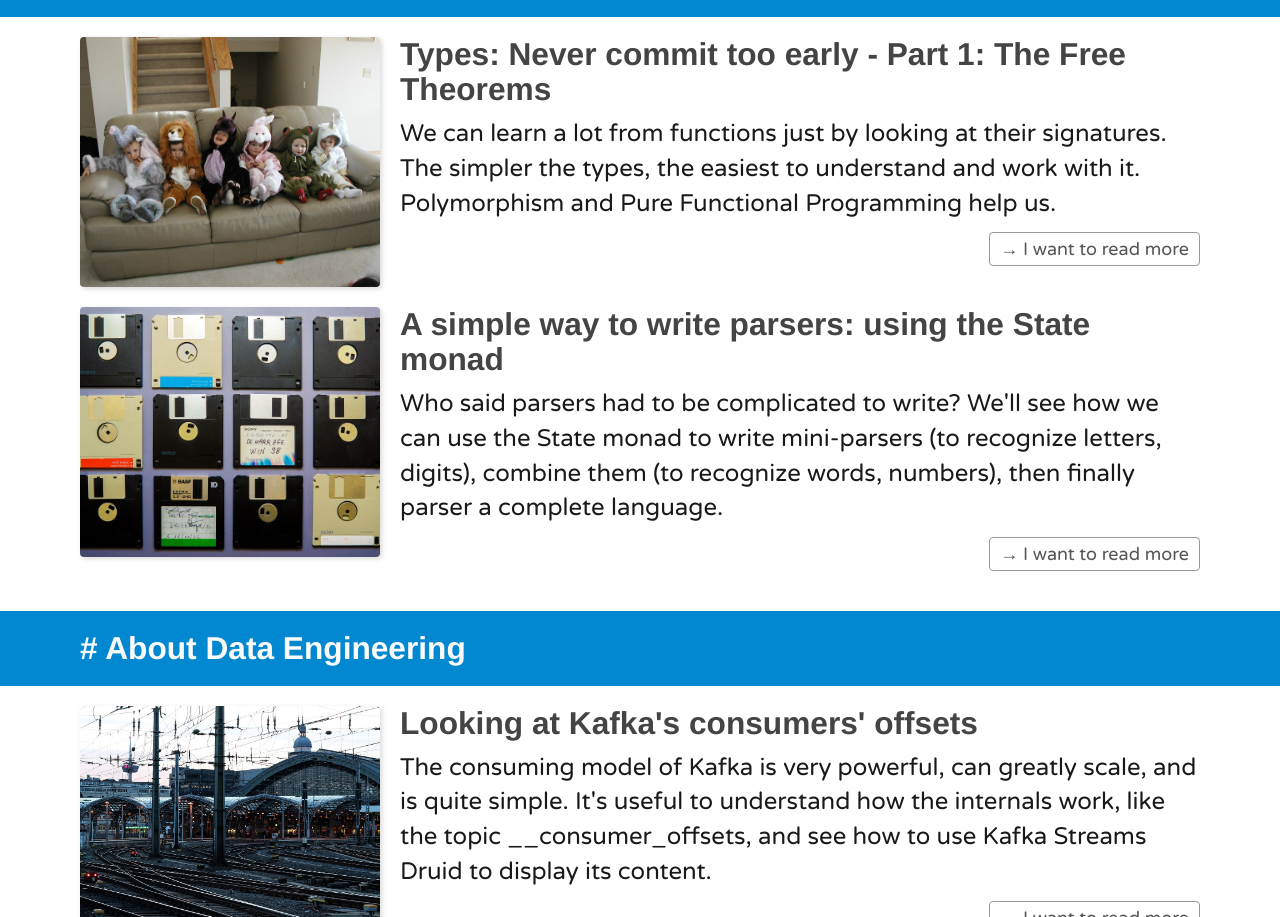
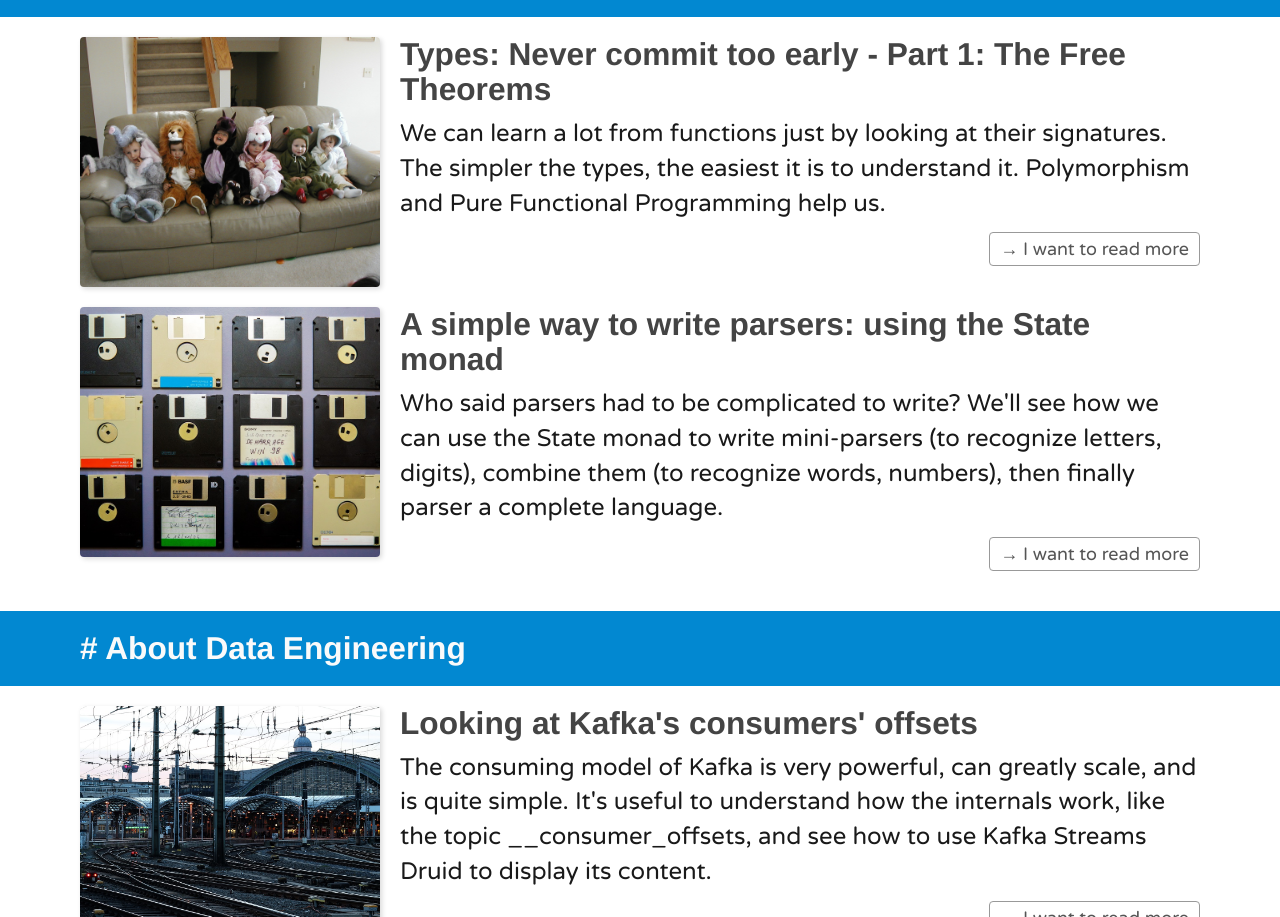
Before and after one commit to sderosiaux/golb, a Gatsby site: page / in a window 1280 px wide. Shown: the part 1039-1956 px from the top of the page. Built offline with nearby package versions, Linux system fonts and the light colour scheme; Gatsby itself is replaced by a stand-in of ours; some packages are replaced by stand-ins of ours.

Commit message:
Simplify

```diff
--- a/src/pages/2018-08-15-never-commit-too-early-1/index.md
+++ b/src/pages/2018-08-15-never-commit-too-early-1/index.md
@@ -1,6 +1,6 @@
 ---
 title: "Types: Never commit too early - Part 1: The Free Theorems"
-description: "We can learn a lot from functions just by looking at their signatures. The simpler the types, the easiest to understand and work with it. Polymorphism and Pure Functional Programming help us."
+description: "We can learn a lot from functions just by looking at their signatures. The simpler the types, the easiest it is to understand it. Polymorphism and Pure Functional Programming help us."
 date: "2018-08-15T12:00Z"
 is_blog: true
 path: "/articles/2018/08/15/types-never-commit-too-early-part1/"
```
